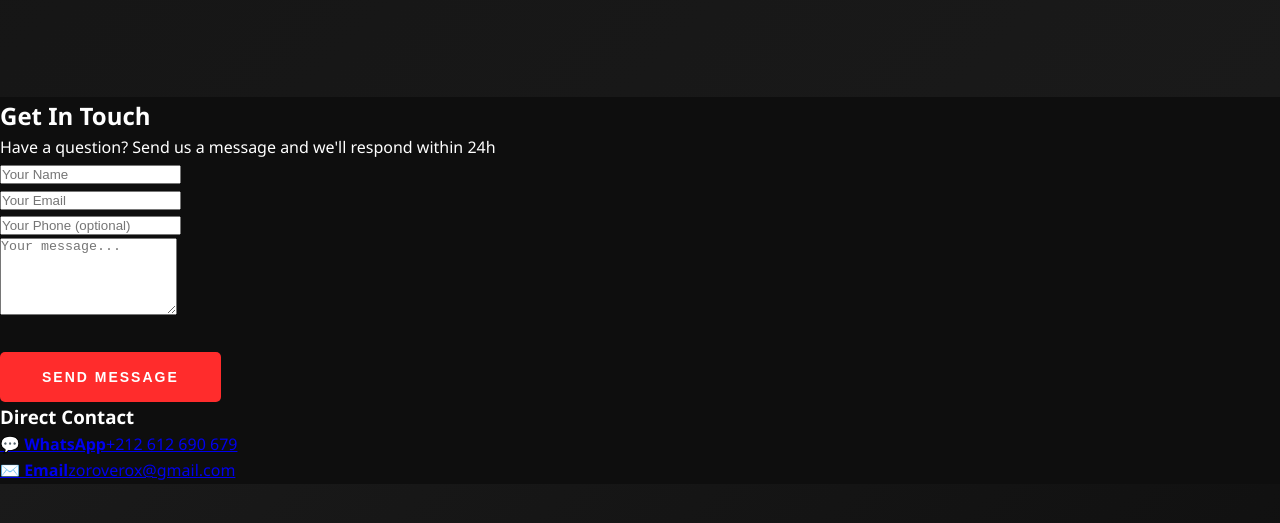
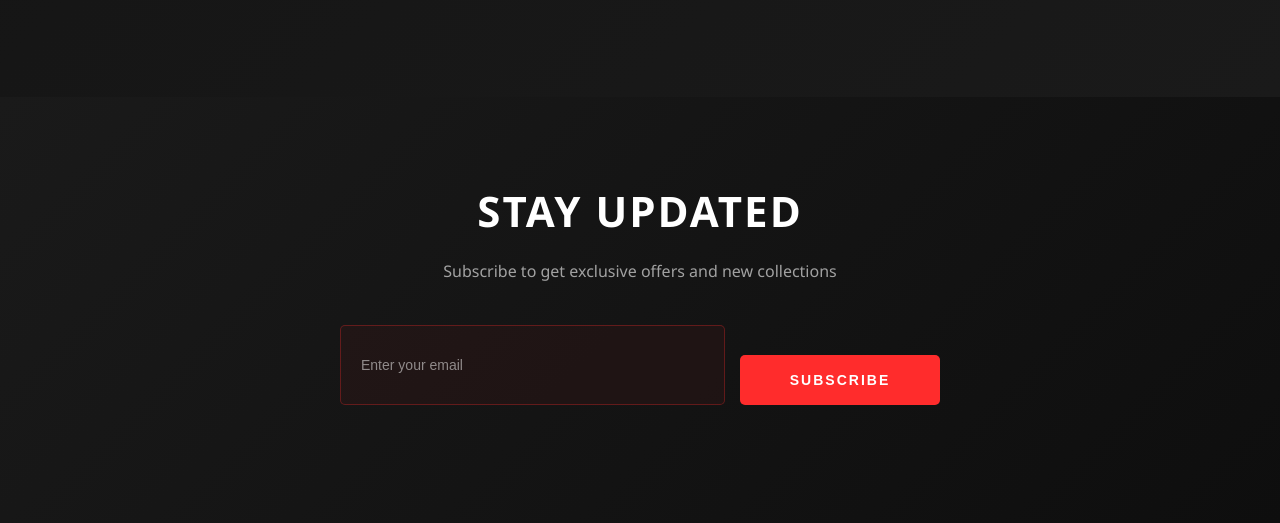
Before and after one commit to Verox12346/verox, a website: page public/index .html in a window 1280 px wide. Shown: the part 3572-4095 px from the top of the page. Drawn offline with Linux system fonts and the light colour scheme; grey boxes are pictures that could not be loaded.

Commit message:
ajout fichiers projet

```diff
--- a/public/index .html
+++ b/public/index .html
@@ -77,32 +77,7 @@ This is not just clothing. This is identity.</h1>
         </div>
     </section>
 
-    <!-- CONTACT SECTION -->
-    <section class="contact-section" id="contact">
-        <h2>Get In Touch</h2>
-        <p class="section-subtitle">Have a question? Send us a message and we'll respond within 24h</p>
-        <div class="contact-wrapper">
-            <form class="contact-form" id="contactForm">
-                <div class="form-group"><input type="text" id="contactName" placeholder="Your Name" required></div>
-                <div class="form-group"><input type="email" id="contactEmail" placeholder="Your Email" required></div>
-                <div class="form-group"><input type="tel" id="contactPhone" placeholder="Your Phone (optional)"></div>
-                <div class="form-group"><textarea id="contactMessage" placeholder="Your message..." rows="5" required></textarea></div>
-                <button type="submit" class="btn btn-primary" id="contactSubmitBtn">Send Message</button>
-                <p class="form-status" id="contactStatus"></p>
-            </form>
-            <div class="contact-info">
-                <div class="contact-info-card">
-                    <h3>Direct Contact</h3>
-                    <a href="https://wa.me/212612690679?text=Hello%20Verox!%20I%20have%20a%20question." target="_blank" class="contact-link whatsapp-link">
-                        <div><strong>💬 WhatsApp</strong><span>+212 612 690 679</span></div>
-                    </a>
-                    <a href="mailto:zoroverox@gmail.com?subject=Verox%20Inquiry" target="_blank" class="contact-link gmail-link">
-                        <div><strong>✉️ Email</strong><span>zoroverox@gmail.com</span></div>
-                    </a>
-                </div>
-            </div>
-        </div>
-    </section>
+
 
     <!-- NEWSLETTER -->
     <section class="newsletter">
```
